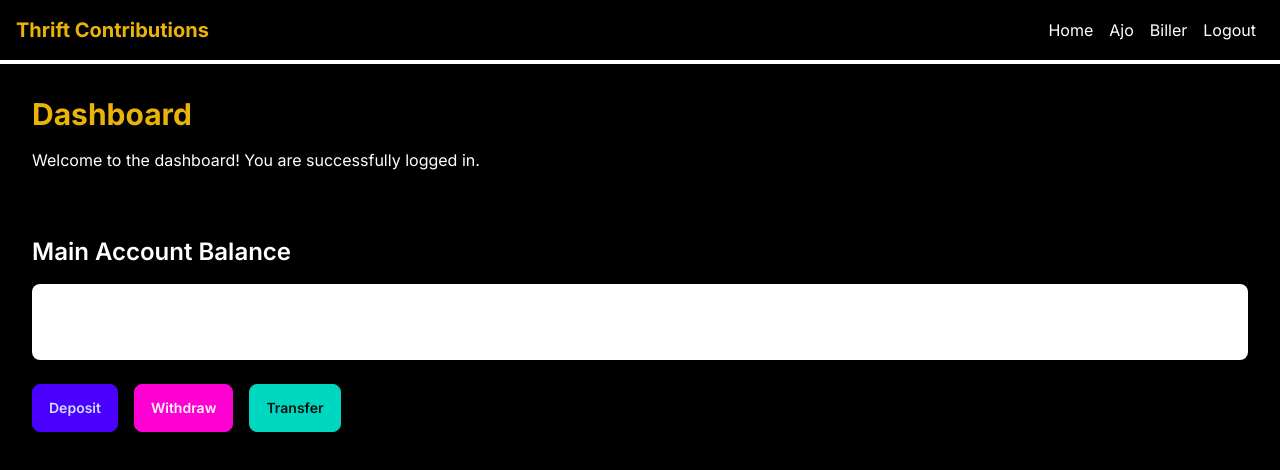
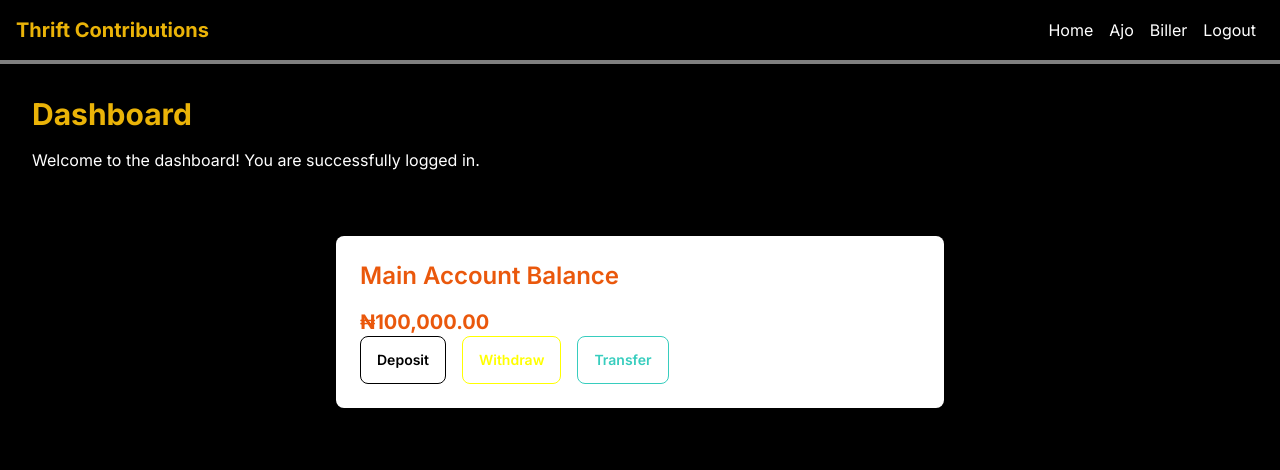
Before and after one commit to Jublazer/ajos, a Next.js app: page /dashboard in a window 1280 px wide. Shown: the top 470 px of the page. Built offline with nearby package versions, Linux system fonts and the light colour scheme; sample sign-in values are in the browser's storage.

Commit message:
Another update

```diff
--- a/app/components/Deposit.jsx
+++ b/app/components/Deposit.jsx
@@ -30,7 +30,7 @@ const Deposit = () => {
 
   return (
     <>
-      <button className="btn btn-primary" onClick={handleOpenModal}>
+      <button className="btn btn-primary btn-outline" onClick={handleOpenModal}>
         Deposit
       </button>
 
--- a/app/components/Modal.jsx
+++ b/app/components/Modal.jsx
@@ -7,12 +7,12 @@ const Modal = ({ title, body, buttons, isOpen, onClose }) => {
     <div className="fixed inset-0 flex items-center justify-center bg-black bg-opacity-50 z-50">
       <div className="bg-white rounded-lg shadow-lg max-w-lg w-full p-6">
         <div className="flex justify-between items-center">
-          <h2 className="text-xl font-semibold">{title}</h2>
+          <h2 className="text-xl text-orange-600 font-semibold">{title}</h2>
           <button onClick={onClose} className="text-gray-500 hover:text-gray-700">
             ✖
           </button>
         </div>
-        <div className="mt-4">
+        <div className="mt-4 text-black-600">
           {body}
         </div>
         <div className="mt-6 flex justify-end space-x-2">
--- a/app/components/Transfer.jsx
+++ b/app/components/Transfer.jsx
@@ -30,7 +30,7 @@ const Transfer = () => {
 
   return (
     <>
-      <button className="btn btn-accent" onClick={handleOpenModal}>
+      <button className="btn btn-accent btn-outline" onClick={handleOpenModal}>
         Transfer
       </button>
 
--- a/app/components/Withdraw.jsx
+++ b/app/components/Withdraw.jsx
@@ -30,7 +30,7 @@ const Withdraw = () => {
 
   return (
     <>
-      <button className="btn btn-secondary" onClick={handleOpenModal}>
+      <button className="btn btn-secondary btn-outline" onClick={handleOpenModal}>
         Withdraw
       </button>
 
--- a/app/dashboard/page.jsx
+++ b/app/dashboard/page.jsx
@@ -17,23 +17,25 @@ const Dashboard = () => {
   }, []);
 
   return (
-    <div className="bg-black text-white min-h-screen">
+    <div className="bg-black text-white min-h-screen" data-theme="mytheme">
       <Navbar />
       <div className="container mx-auto p-8 mt-16">
         <h1 className="text-3xl font-bold text-yellow-500 mb-4">Dashboard</h1>
         <p>Welcome to the dashboard! You are successfully logged in.</p>
       </div>
-      <div className="p-8">
-      <h1 className="text-2xl font-semibold mb-4">Main Account Balance</h1>
-      <div className="bg-white shadow-md p-6 rounded-lg mb-6">
-        <h2 className="text-xl font-bold">₦100,000.00</h2>
-      </div>
+      <div className="p-8 flex items-center justify-center">
 
-      <div className="flex space-x-4">
-        <Deposit />
-        <Withdraw />
-        <Transfer />
-      </div>
+        <div className="bg-white w-2/4 shadow-md text-orange-600 p-6 rounded-lg mb-6 min-w-2/5" >
+          <h1 className="text-2xl text-orange-600 font-semibold mb-4">Main Account Balance</h1>
+          <h2 className="text-xl font-bold">₦100,000.00</h2>
+          <div className="flex space-x-4">
+            <Deposit />
+            <Withdraw />
+            <Transfer />
+          </div>
+        </div>
+
+
       </div>
     </div>
   );
--- a/tailwind.config.ts
+++ b/tailwind.config.ts
@@ -1,22 +1,49 @@
 import type { Config } from "tailwindcss";
 
-const config: Config = {
+// const config: Config = {
+//   content: [
+//     "./pages/**/*.{js,ts,jsx,tsx,mdx}",
+//     "./components/**/*.{js,ts,jsx,tsx,mdx}",
+//     "./app/**/*.{js,ts,jsx,tsx,mdx}",
+//   ],
+//   theme: {
+//     extend: {
+//       backgroundImage: {
+//         "gradient-radial": "radial-gradient(var(--tw-gradient-stops))",
+//         "gradient-conic":
+//           "conic-gradient(from 180deg at 50% 50%, var(--tw-gradient-stops))",
+//       },
+//     },
+//   },
+//   plugins: [
+//     require('daisyui'),
+//   ],
+// };
+// export default config;
+
+
+module.exports = {
   content: [
     "./pages/**/*.{js,ts,jsx,tsx,mdx}",
     "./components/**/*.{js,ts,jsx,tsx,mdx}",
     "./app/**/*.{js,ts,jsx,tsx,mdx}",
   ],
-  theme: {
-    extend: {
-      backgroundImage: {
-        "gradient-radial": "radial-gradient(var(--tw-gradient-stops))",
-        "gradient-conic":
-          "conic-gradient(from 180deg at 50% 50%, var(--tw-gradient-stops))",
+  daisyui: {
+    themes: [
+      {
+        mytheme: {
+          "primary": "black",
+          "secondary": "yellow",
+          "accent": "#37cdbe",
+          "neutral": "teal",
+          "base-100": "gray",
+        },
       },
-    },
+      "dark",
+      "cupcake",
+    ],
   },
   plugins: [
     require('daisyui'),
   ],
-};
-export default config;
+}
```
